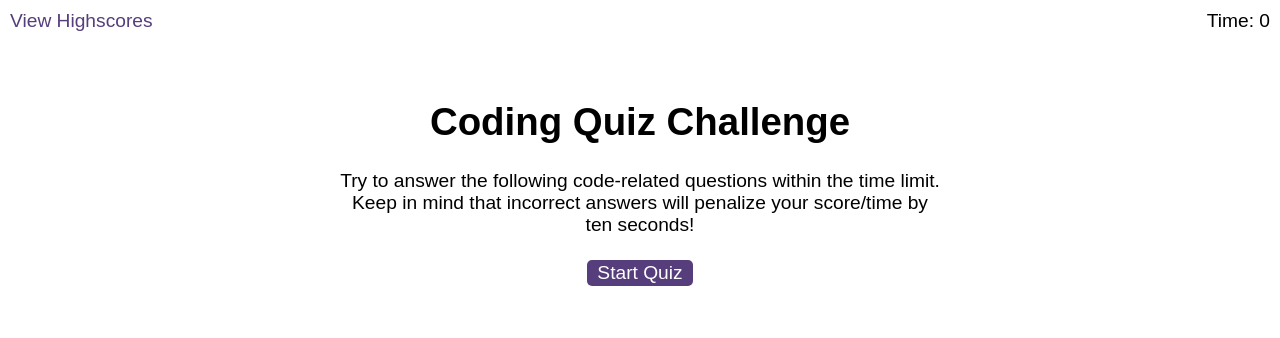
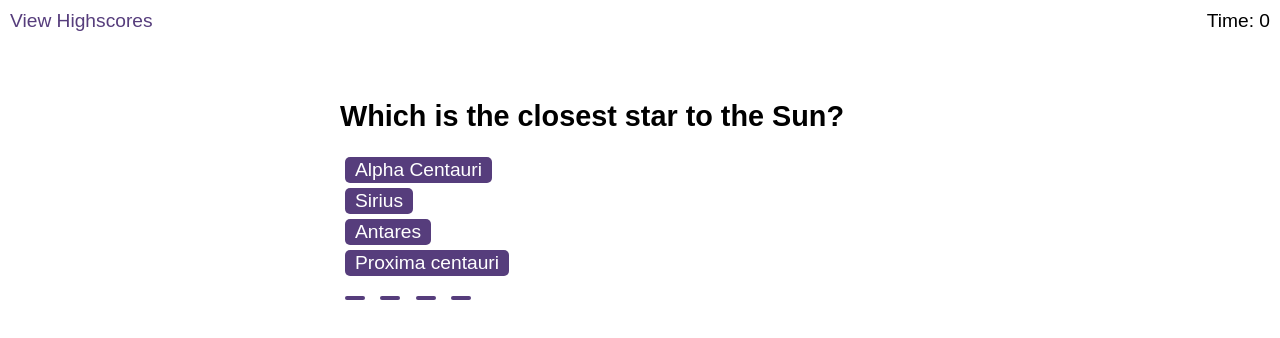
Before and after one commit to MartaMilewczyk/challenge-5-code-quiz, a plain HTML site: page index.html in a window 1280 px wide. Both pictures are taken after a click on the button "Start Quiz". Drawn offline with Linux system fonts and the light colour scheme.

Commit message:
questions array and questions render added

```diff
--- a/assets/css/styles.css
+++ b/assets/css/styles.css
@@ -30,7 +30,7 @@ button:hover {
   background-color: #8570a5;
 }
 
-.choices button {
+.answers button {
   display: block;
 }
 
--- /dev/null
+++ b/assets/js/logic.js
@@ -0,0 +1,47 @@
+
+let startScreenEl = document.querySelector(".start")
+let startButton = document.querySelector("#start");
+let questionCtnEl = document.querySelector("#questions-ctn")
+let questionEl = document.querySelector("#question-title")
+let answerButton = document.querySelector("#answer-buttons")
+
+startButton.addEventListener('click', startQuiz);
+
+shuffleQuestion = questionsArray.sort( function() {
+    return Math.random() - 0.5;
+});
+
+function startQuiz() {
+    startScreenEl.classList.add("hide");
+    questionCtnEl.classList.remove("hide");
+    shuffleQuestion;
+    nextQuestion();
+}
+
+function renderQuestion(que) {
+    questionEl.textContent = que.question;
+    que.answers.forEach(function(ans) {
+        const btn = document.createElement("button");
+        btn.textContent = ans.answer;
+        btn.classList.add("button");
+        if (ans.correct) {
+            btn.dataset.correct = ans.correct;
+        }
+        btn.addEventListener("click", selectAnswer);
+        answerButton.appendChild(btn);
+    });
+
+}
+
+function nextQuestion() {
+    reset()
+    renderQuestion(shuffleQuestion[0]);
+}
+
+function selectAnswer(event) {
+
+}
+
+function reset() {
+
+}
--- /dev/null
+++ b/assets/js/questions.js
@@ -0,0 +1,47 @@
+let questionsArray = [
+    {
+        question: "What does the Sun produce energy?",
+        answers: [
+            { answer: "By burning coal", isCorrect: false },
+            { answer: "By nuclear fusion", isCorrect: true },
+            { answer: "By electric heater", isCorrect: false },
+            { answer: "By nuclear fission", isCorrect: false },
+        ]
+    },
+    {
+        question: "What is the biggest kind of star?",
+        answers: [
+            { answer: "Blue giant", isCorrect: false },
+            { answer: "Red giant", isCorrect: false },
+            { answer: "Supergiant", isCorrect: true },
+            { answer: "White dwarf", isCorrect: false },
+        ]
+    },
+    {
+        question: "Which colour of star is the hottest?",
+        answers: [
+            { answer: "Blue star", isCorrect: true },
+            { answer: "White star", isCorrect: false },
+            { answer: "Yellow star", isCorrect: false },
+            { answer: "Red star", isCorrect: false },
+        ]
+    },
+    {
+        question: "What are stars mainly made of?",
+        answers: [
+            { answer: "Hot liguid", isCorrect: false },
+            { answer: "Hot gas", isCorrect: true },
+            { answer: "Rocks", isCorrect: false },
+            { answer: "Star dust", isCorrect: false },
+        ]
+    },
+    {
+        question: "Which is the closest star to the Sun?",
+        answers: [
+            { answer: "Alpha Centauri", isCorrect: false },
+            { answer: "Sirius", isCorrect: false },
+            { answer: "Antares", isCorrect: false },
+            { answer: "Proxima centauri", isCorrect: true },
+        ]
+    },
+]
--- a/index.html
+++ b/index.html
@@ -25,9 +25,13 @@
         <button id="start">Start Quiz</button>
       </div>
 
-      <div id="questions" class="hide">
+      <div id="questions-ctn" class="hide">
         <h2 id="question-title"></h2>
-        <div id="choices" class="choices"></div>
+        <div id="answer-buttons" class="answers"></div>
+          <button class="button"></button>
+          <button class="button"></button>
+          <button class="button"></button>
+          <button class="button"></button>
       </div>
 
       <div id="end-screen" class="hide">
```
